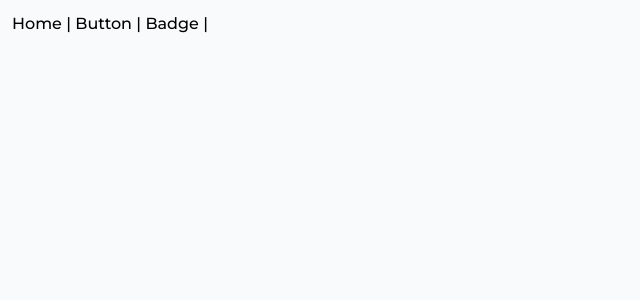
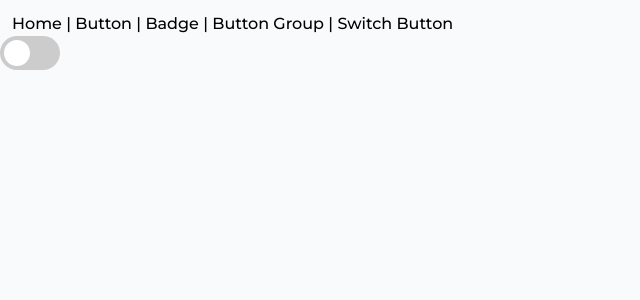
Before and after one commit to quachthientai/vuez-component-library, a Vue app: page /switchButton in a window 1280 px wide. Shown: the top 300 px of the page, without its empty margins (0-640 px from the left). Built offline with nearby package versions, Linux system fonts and the light colour scheme; a web font is replaced by a local one.

Commit message:
Hai Trinh button-group + switch-button update

```diff
--- a/src/App.vue
+++ b/src/App.vue
@@ -25,6 +25,8 @@
     <router-link to="/">Home</router-link> |
     <router-link to="/button">Button</router-link> |
     <router-link to="/badge">Badge</router-link> |
+    <router-link to="/buttonGroup">Button Group</router-link> |
+    <router-link to="/switchButton"> Switch Button</router-link>
   </div>
   <router-view />
 
--- a/src/assets/components/_buttonGroup.scss
+++ b/src/assets/components/_button-group.scss
@@ -1 +1,6 @@
 $variants: "primary", "secondary", "info", "warning", "danger", "success";
+.buttonGroup{
+    display: flex;
+}
+
+//test switch
--- /dev/null
+++ b/src/assets/components/_switch-button.scss
@@ -0,0 +1,59 @@
+.switch {
+    position: relative;
+    display: inline-block;
+    width: 60px;
+    height: 34px;
+  }
+
+  .switch input {
+    opacity: 0;
+    width: 0;
+    height: 0;
+  }
+
+  .slider {
+    position: absolute;
+    cursor: pointer;
+    top: 0;
+    left: 0;
+    right: 0;
+    bottom: 0;
+    background-color: #ccc;
+    -webkit-transition: .4s;
+    transition: .4s;
+  }
+
+  .slider:before {
+    position: absolute;
+    content: "";
+    height: 26px;
+    width: 26px;
+    left: 4px;
+    bottom: 4px;
+    background-color: white;
+    -webkit-transition: .4s;
+    transition: .4s;
+  }
+
+  input:checked + .slider {
+    background-color: #2196F3;
+  }
+
+  input:focus + .slider {
+    box-shadow: 0 0 1px #2196F3;
+  }
+
+  input:checked + .slider:before {
+    -webkit-transform: translateX(26px);
+    -ms-transform: translateX(26px);
+    transform: translateX(26px);
+  }
+
+  /* Rounded sliders */
+  .slider.round {
+    border-radius: 34px;
+  }
+
+  .slider.round:before {
+    border-radius: 50%;
+  }
--- a/src/assets/tailwind.scss
+++ b/src/assets/tailwind.scss
@@ -5,8 +5,8 @@
 
 @import './components/button';
 @import './components/badge';
-
-
+@import './components/button-group';
+@import './components/switch-button';
 @layer base {
    html{
       margin: 0;
--- a/src/components/Button/ButtonGroup.vue
+++ b/src/components/Button/ButtonGroup.vue
@@ -17,6 +17,7 @@
             required: true,
          }
       },
+
    }
 
 
@@ -24,7 +25,7 @@
 </script>
 
 <template>
-   <div>
+   <div class="buttonGroup">
       <Button v-for="item in items"
          :text="item.text"
          :routeLink="item.routeLink"
--- /dev/null
+++ b/src/components/Button/SwitchButton.vue
@@ -0,0 +1,23 @@
+<script>
+    export default{
+        name:"Switch Button",
+        props: {
+
+        },
+        methods:{
+
+        },
+        props:{
+
+        }
+    }
+</script>
+
+<template>
+    <label class="switch-button">
+        <input type="checkbox">
+        <span class="switch-button-slider-round"></span>
+    </label>
+</template>
+<style lang="scss">
+</style>
--- a/src/router/index.js
+++ b/src/router/index.js
@@ -17,6 +17,16 @@ const routes = [
       path: '/button',
       name: 'button',
       component: () => import('@/views/ButtonView.vue')
+   },
+   {
+      path:'/buttonGroup',
+      name:'buttonGroup',
+      component: ()=>import('@/views/ButtonGroupView.vue')
+   },
+   {
+      path:'/switchButton',
+      name:'switchButton',
+      component:()=>import('@/views/SwitchButtonView.vue')
    }
 ]
 
--- a/src/views/ButtonGroupView.vue
+++ b/src/views/ButtonGroupView.vue
@@ -10,7 +10,8 @@
 </script>
 
 <template>
-    <ButtonGroup :list-of-buttons="[{btnClass=""}]"></ButtonGroup>
+    <ButtonGroup :list-of-buttons="[{btnClass :'btn btn-primary', text : 'button 1'},{btnClass :'btn btn-primary', text : 'button 2'}]"></ButtonGroup>
+
 </template>
 
 <style lang="scss">
--- /dev/null
+++ b/src/views/SwitchButtonView.vue
@@ -0,0 +1,13 @@
+<script>
+import SwitchButton from '@/components/Button/SwitchButton.vue';
+</script>
+
+<template>
+    <label class="switch">
+        <input type="checkbox">
+        <span class="slider round"></span>
+    </label>
+</template>
+
+<script>
+</script>
```
